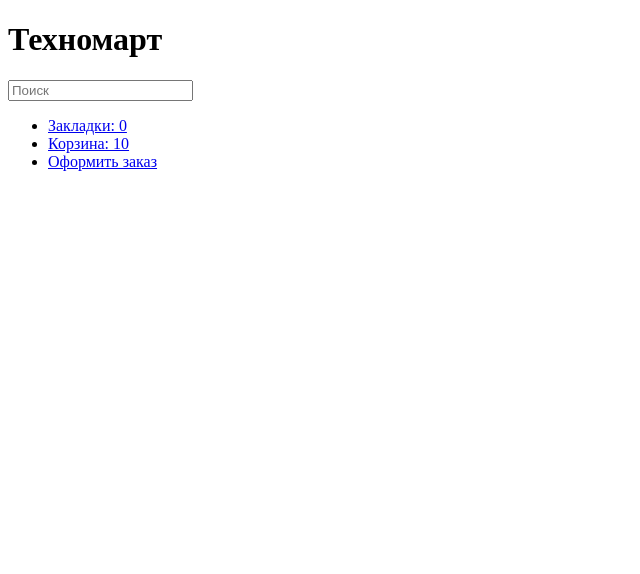
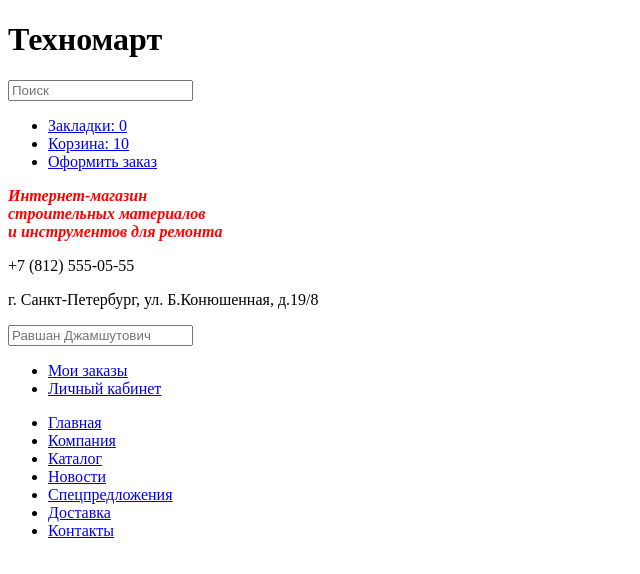
Before and after one commit to waltersimf/61402-technomart, a plain HTML site: page technomart.html in a window 1280 px wide. Shown: the whole page, without its empty margins (0-640 px from the left). Drawn offline with Linux system fonts and the light colour scheme.

Commit message:
Сделал верхнюю часть страницы

```diff
--- a/technomart.html
+++ b/technomart.html
@@ -9,7 +9,7 @@
     <div class="main-title">
       <h1>Техномарт</h1>
     </div>
-    <form class="search">
+    <form class="search" action="#" method="get">
       <input type="search" placeholder="Поиск">
     </form>
     <ul>
@@ -24,5 +24,58 @@
       </li>
     </ul>
   </header>
+  <main class="container">
+    <div class="description">
+      <p style="color:red"><em><b>Интернет-магазин<br /> строительных материалов<br /> и инструментов для ремонта</b></em></p>
+    </div>
+    <div class="contacts">
+      <p class="phone">
+        +7 (812) 555-05-55
+      </p>
+      <p class="address">
+        г. Санкт-Петербург, ул. Б.Конюшенная, д.19/8
+      </p>
+    </div>
+    <div class="personal">
+      <form class="login" action="#" method="post">
+        <input type="text" placeholder="Равшан Джамшутович" /> <!-- Не понял что делать с этим полем -->
+      </form>
+      <ul class="order-cabinet">
+        <li>
+          <a href="#"><u>Мои заказы</u></a>
+        </li>
+        <li>
+          <a href="#"><u>Личный кабинет</u></a>
+        </li>
+      </ul>
+    </div>
+    <div class="container">
+      <nav class="main-navigator">
+        <ul class="main-menu">
+          <li>
+            <a href="#">Главная</a>
+          </li>
+          <li>
+            <a href="#">Компания</a>
+          </li>
+          <li>
+            <a href="#">Каталог</a>
+          </li>
+          <li>
+            <a href="#">Новости</a>
+          </li>
+          <li>
+            <a href="#">Спецпредложения</a>
+          </li>
+          <li>
+            <a href="#">Доставка</a>
+          </li>
+          <li>
+            <a href="#">Контакты</a>
+          </li>
+        </ul>
+      </nav>
+    </div>
+  </main>
 </body>
 </html>
```
